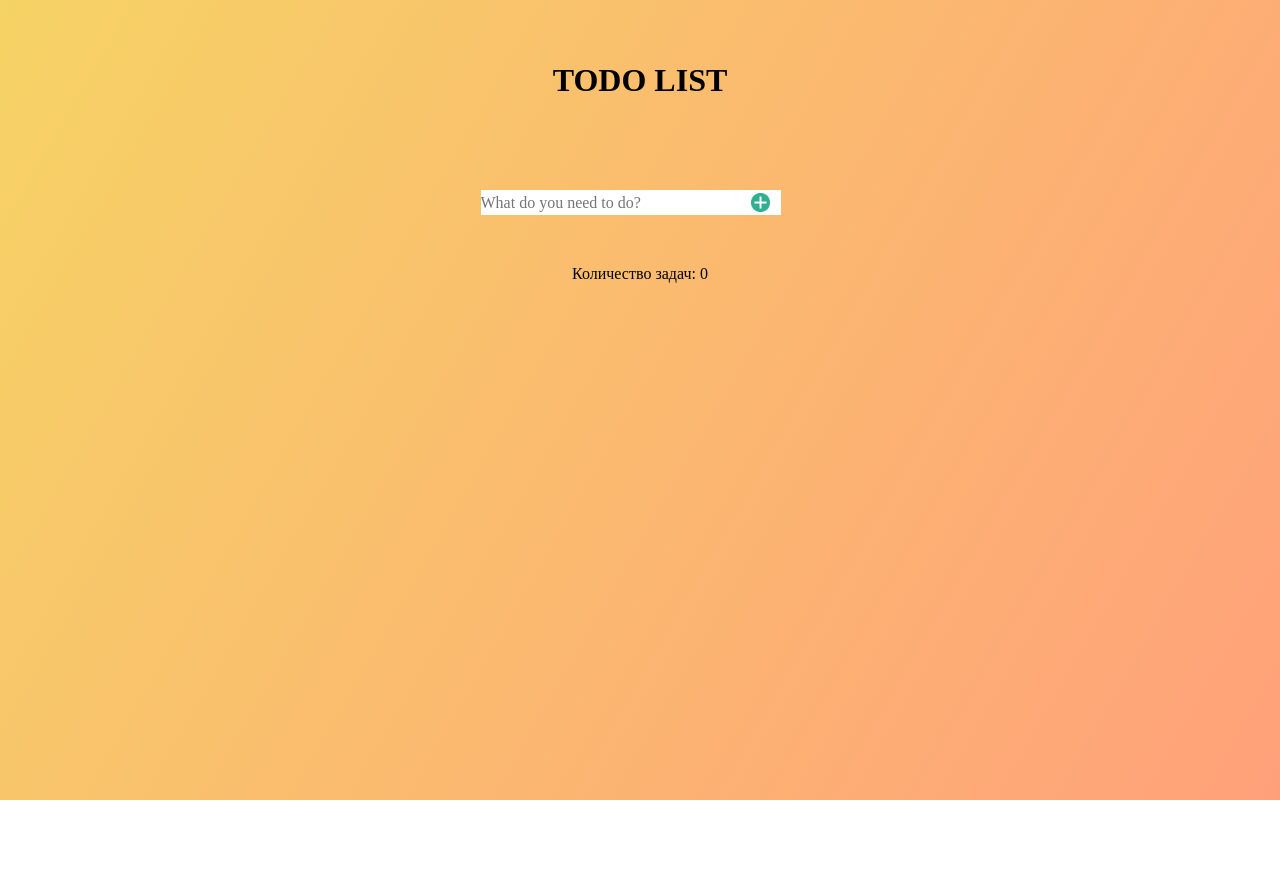
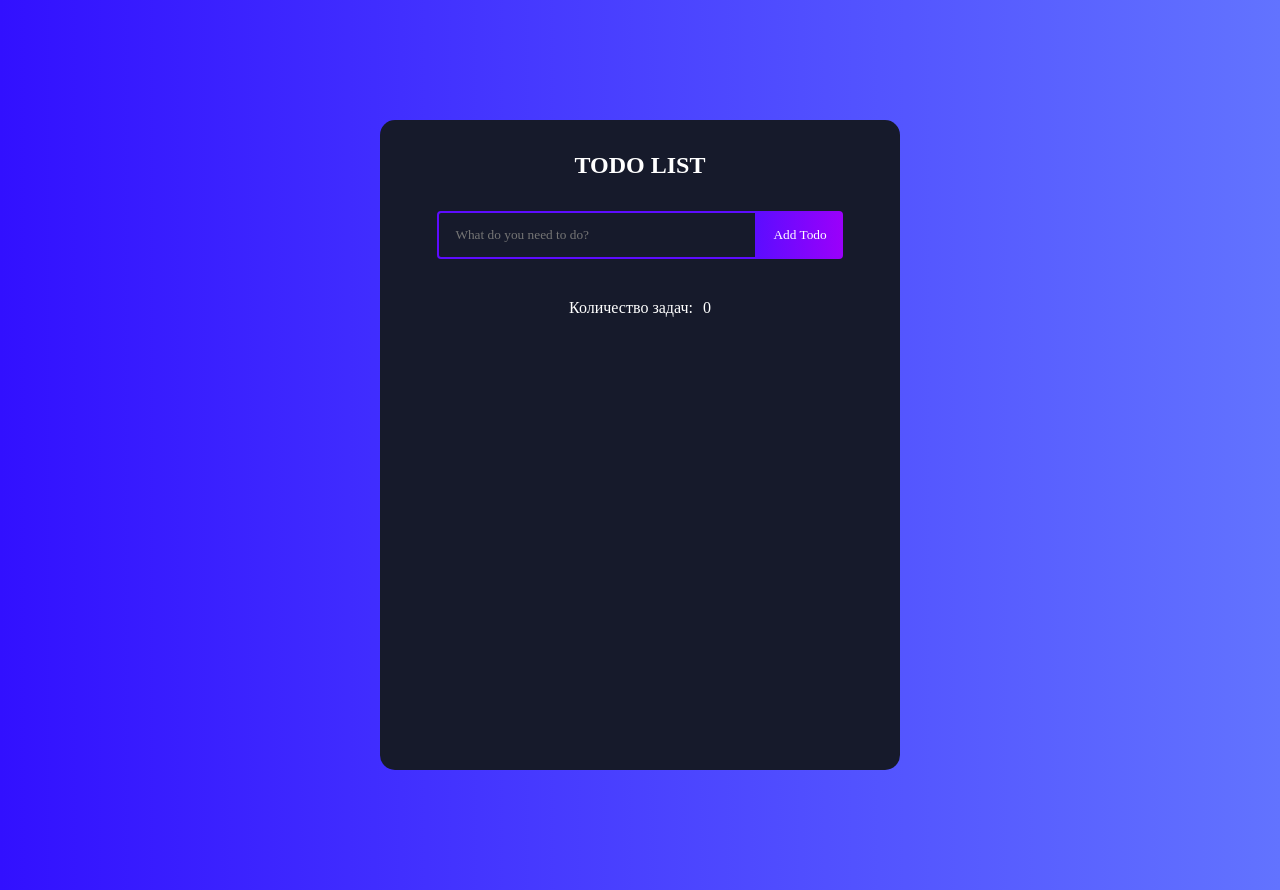
Before and after one commit to kiraanikeev/Todo-app, a React (Create React App) app: page / in a window 1280 px wide. Before the commit the page ends 800 px from the top, so only its background shows below. Built offline with nearby package versions, Linux system fonts and the light colour scheme; a web font is replaced by a local one.

Commit message:
fix css styles

```diff
--- a/package.json
+++ b/package.json
@@ -8,6 +8,7 @@
     "@testing-library/user-event": "^12.8.3",
     "react": "^17.0.2",
     "react-dom": "^17.0.2",
+    "react-icons": "^4.3.1",
     "react-scripts": "4.0.3",
     "web-vitals": "^1.1.2"
   },
--- a/src/components/App/App.js
+++ b/src/components/App/App.js
@@ -67,7 +67,7 @@ useEffect(() => {
     <div className={styles.main}>
 <TodoForm
 addTask={addTask} />
-<div>
+
 
 {todos.map((item)=>{
   return( <TodoList key={item.id} id={item.id} task={item.task}
@@ -76,9 +76,10 @@ addTask={addTask} />
   handleEdit={handleEdit} setTodoEditing={setTodoEditing}
   todoEditing={todoEditing} setEditName={setEditName}
   />)})}
-  </div>
+
+
   <div className={styles.footer}>
-  <p>Количество задач:  {todos.length}</p>
+  <p className={styles.text}>Количество задач:</p><p>{todos.length}</p>
 
   </div>
 
--- a/src/components/App/App.module.css
+++ b/src/components/App/App.module.css
@@ -1,14 +1,23 @@
 .main {
-  justify-content: center;
+  display: flex;
+  flex-direction: column;
+  /* justify-content: start; */
+  width: 520px;
+  min-height: 650px;
+  background: #161a2b;
+  text-align: center;
+  margin: 120px auto;
+  border-radius: 15px;
+  /* padding-bottom: 32px; */
 }
-
 .footer{
 display: flex;
 margin-top: 10px;
 justify-content: center;
+color: white;
 }
 
-.button{
-margin-left: 10px;
+.text{
+margin-right: 10px;
 
 }
--- a/src/components/TodoForm/TodoForm.js
+++ b/src/components/TodoForm/TodoForm.js
@@ -18,7 +18,7 @@ function handleSubmit(e){
             <form className={styles.form} action="#" onSubmit={handleSubmit}>
             <input className={styles.input} type="text"placeholder="What do you need to do?"
              required minLength={2} maxLength={40} onChange={(e)=>setTask(e.target.value)} value={task}/>
-            <button className={styles.button} type="submit"></button>
+            <button className={styles.button} type="submit">Add Todo</button>
             </form>
 
         </div>
--- a/src/components/TodoForm/TodoForm.module.css
+++ b/src/components/TodoForm/TodoForm.module.css
@@ -1,38 +1,37 @@
 .name{
-    min-height: 20vh;
-    display: flex;
-    justify-content: center;
-    align-items: center;
+    margin: 32px 0;
+    color: #fff;
+    font-size: 24px;
 }
 .form{
     display: flex;
     justify-content: center;
-
+margin-bottom: 30px;
 }
 .input{
-width: 300px;
-height: 25px;
-margin-top: 30px;
-font-size: 1rem;
-border: none;
-background: white;
-margin-bottom: 40px;
+    padding: 14px 32px 14px 16px;
+    border-radius: 4px 0 0 4px;
+    border: 2px solid #5d0cff;
+    outline: none;
+    width: 320px;
+    background: transparent;
+    color: #fff;
 }
 .button{
-    position:relative;
-    top: 33px;
-    right: 30px;
-    background-image: url("../../image/плюс.png");
-    width: 19px;
-    height: 19px;
-    background-repeat: no-repeat;
-    background-size: 19px;
-    box-sizing: border-box;
+    padding: 16px;
     border: none;
-
-
+    border-radius: 0 4px 4px 0;
+    cursor: pointer;
+    outline: none;
+    background: linear-gradient(
+      90deg,
+      rgba(93, 12, 255, 1) 0%,
+      rgba(155, 0, 250, 1) 100%
+    );
+    color: #fff;
+    text-transform: capitalize;
 }
 .button:hover {
-    opacity: 0.6;
+    opacity: 0.9;
     cursor: pointer;
   }
--- a/src/components/TodoList/TodoList.js
+++ b/src/components/TodoList/TodoList.js
@@ -1,5 +1,8 @@
 import React from 'react'
 import styles from './TodoList.module.css'
+import { RiCloseCircleLine } from 'react-icons/ri';
+import { TiEdit } from 'react-icons/ti';
+import { FaSave } from 'react-icons/fa';
 
 function TodoList(props) {
 
@@ -13,19 +16,23 @@ function TodoList(props) {
 
     return (<div className={styles.list}>
 
-        <div className={styles.visible}>
-      <div>
-           {props.id === props.todoEditing ? (
+        <div className={styles.element}>
+              <input
+              className={styles.toggle}
+              type="checkbox"
+              checked={props.completed}
+              onChange={()=>props.handleToggle(props.id)}
+                />
+              {props.id === props.todoEditing ? (
                <input type='text' defaultValue={props.task} onChange={(e)=>{props.setEditName(e.target.value)}}/>
-           ) : ( <p className={!props.completed ? styles.active :styles.completed}>
-           {props.task}</p>)}
-           </div>
-                <div>
-              <button className={styles.toggle} onClick={()=>props.handleToggle(props.id)}></button>
-            <button className={styles.delete} onClick={()=>props.handleDelete(props.id)}></button>
+              ) : ( <p className={!props.completed ? styles.active :styles.completed}>
+              {props.task}</p>)}
+                <div className={styles.icons}>
+
+                <RiCloseCircleLine className={styles.delete} onClick={()=>props.handleDelete(props.id)}/>
             {props.id === props.todoEditing ? (
-               <button  onClick={()=> props.handleEdit(props.id)}>SUBMIT EDIT</button>
-           ) : (  <button  onClick={defaultValue}>EDIT</button>)}
+               <FaSave  onClick={()=> props.handleEdit(props.id)}/>
+           ) : (  <TiEdit  className={styles.edit} onClick={defaultValue}/>)}
 
             </div>
 
--- a/src/components/TodoList/TodoList.module.css
+++ b/src/components/TodoList/TodoList.module.css
@@ -1,51 +1,51 @@
 .list{
-
-    height: 40px;
-    margin: 0 auto;
-    width: 500px;
+margin-top: 5px;
+    display: flex;
+    flex-direction: row;
     position: relative;
 }
-.visible{
-background-color: white;
-justify-content: space-between;
-align-items: center;
-display: flex;
-margin-bottom: 5px;
-height: 30px;
-width: 100%;
-position: relative;
+.element{
+    display: flex;
+    justify-content: space-between;
+    align-items: center;
+    height: 50px;
+    margin: 4px auto;
+    color: #fff;
+    background: linear-gradient(
+      90deg,
+      rgba(93, 12, 255, 1) 0%,
+      rgba(155, 0, 250, 1) 100%
+    );
+    padding: 15px;
+    border-radius: 5px;
+    width: 90%;
 }
 .active{
-    margin: 10px;
+    text-align: left;
+    margin-left: -150px;
 }
 .completed{
     text-decoration: line-through;
-    margin: 10px;
+    margin-left: 10px;
     opacity: 0.5;
+    margin-left: -150px;
 }
-.unVisible{
-    visibility: hidden;
-}
-.toggle{
-    background-image: url("../../image/галочка.jpg");
-    width: 19px;
-    height: 19px;
-    background-repeat: no-repeat;
-    background-size: 19px;
-    box-sizing: border-box;
-    border: none;
-    margin-right: 20px;
-}
-.delete{
-    background-image: url("../../image/урна.png");
-    width: 19px;
-    height: 19px;
-    background-repeat: no-repeat;
-    background-size: 19px;
-    box-sizing: border-box;
-    border: none;
-    margin-right: 10px;
-}
+.icons {
+    margin-left: 100px;
+    display: flex;
+    align-items: left;
+    font-size: 24px;
+    cursor: pointer;
+  }
+
+  .delete{
+    margin-right: 5px;
+    color: #fff;
+  }
+
+  .edit{
+    color: #fff;
+  }
 .toggle:hover {
     opacity: 0.6;
     cursor: pointer;
@@ -54,3 +54,7 @@ position: relative;
     opacity: 0.6;
     cursor: pointer;
   }
+  .edit:hover {
+    opacity: 0.6;
+    cursor: pointer;
+  }
--- a/src/index.css
+++ b/src/index.css
@@ -7,10 +7,9 @@ font-family: 'Volkhov', serif;
 
 
 body {
-  background-image: linear-gradient(120deg, #f6d365 0%, #FFA07A 100%);
-  min-height: 100vh;
-   font-family: -apple-system, BlinkMacSystemFont, 'Segoe UI', 'Roboto', 'Oxygen',
-    'Ubuntu', 'Cantarell', 'Fira Sans', 'Droid Sans', 'Helvetica Neue',
-    sans-serif;
-
+  background: linear-gradient(
+    90deg,
+    rgba(50, 16, 255, 1) 0%,
+    rgba(98, 115, 255, 1) 100%
+  );
 }
```
Also changed, not shown: 1 other file (tests, documents, lock files or other folders).
